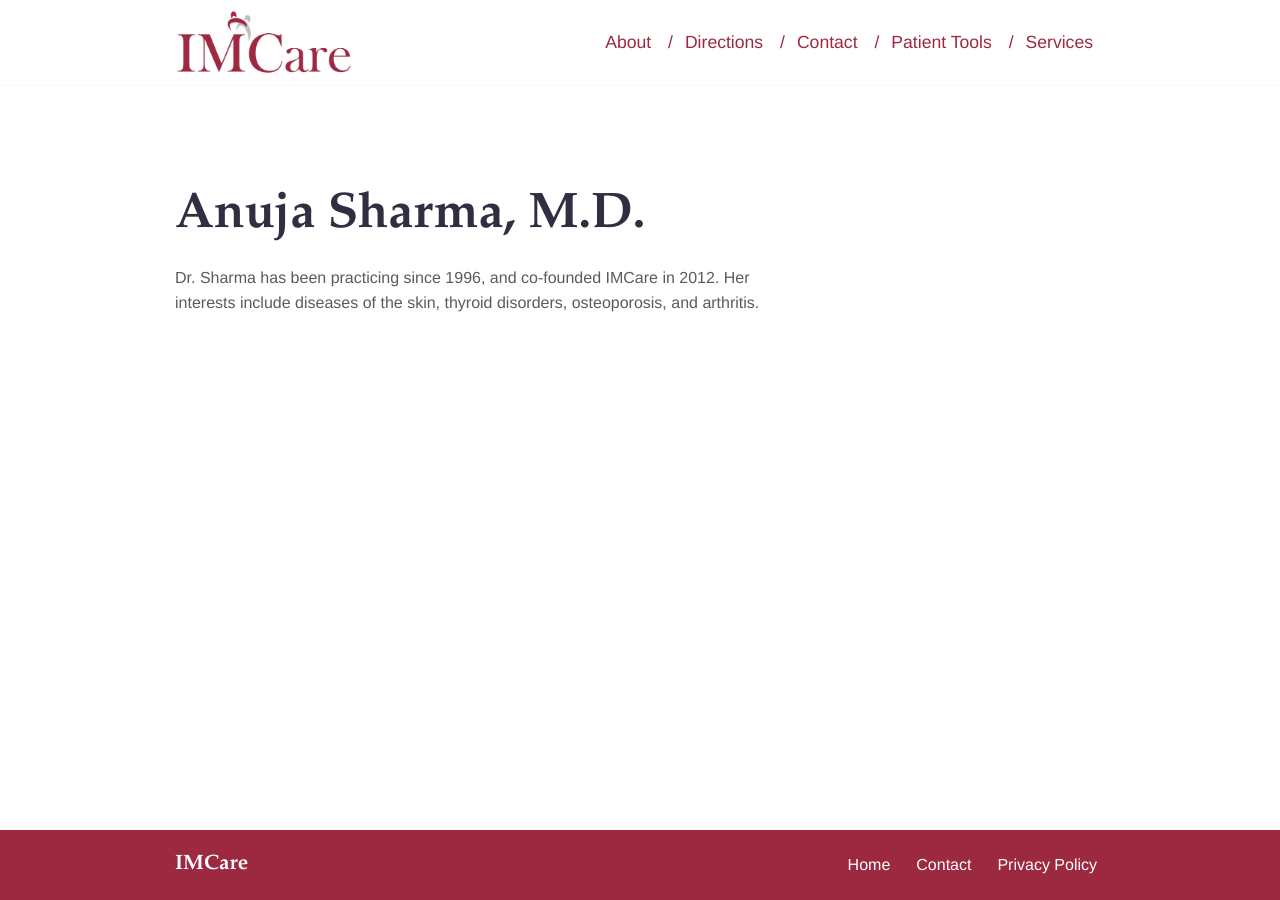
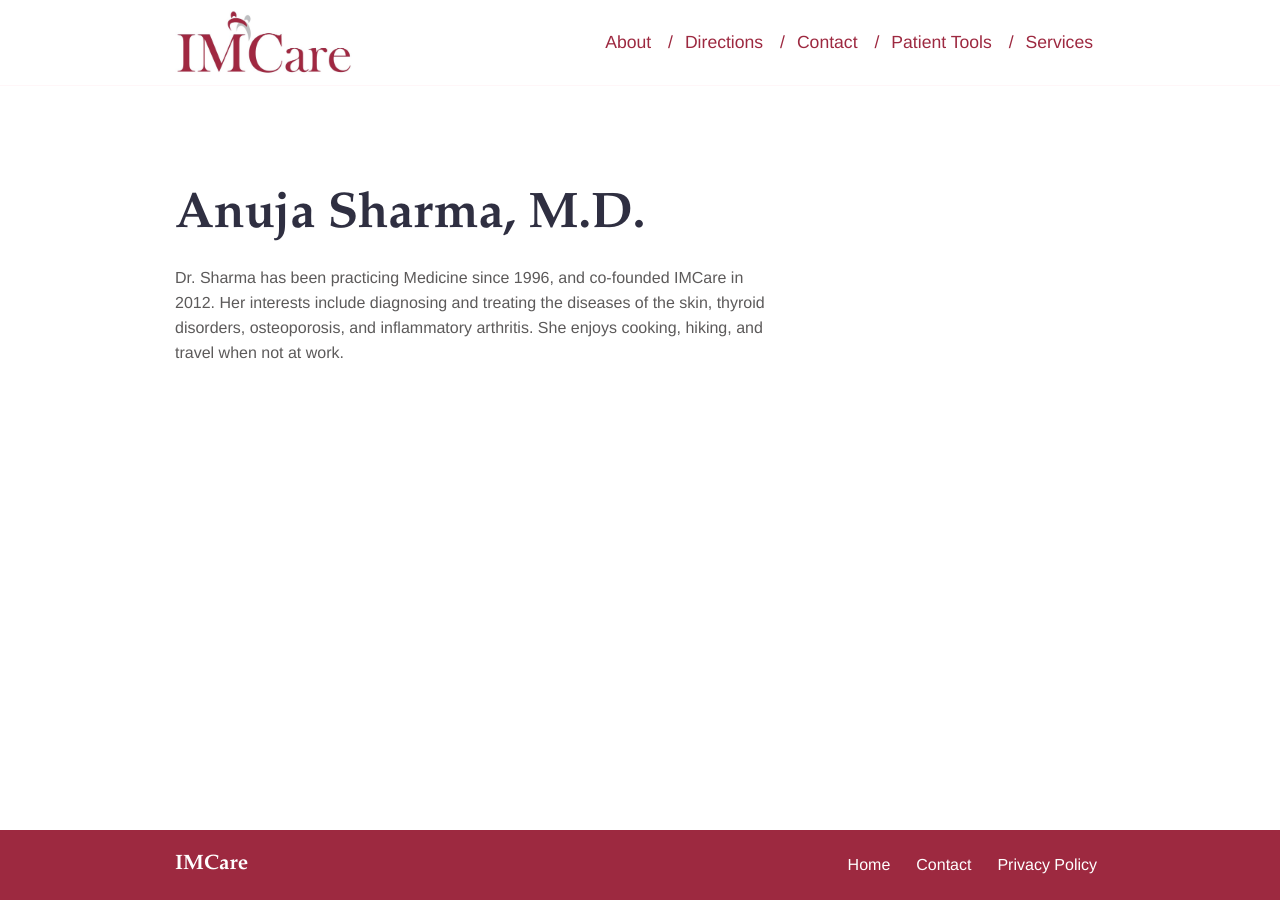
Before and after one commit to imcare-canada/imcare-canada.github.io, a Jekyll site: the page built from _team/anuja-sharma.md, in a window 1280 px wide. Built offline with Jekyll 4.4.1, drawn with Linux system fonts in a browser that asks for light colours.

Commit message:
Anuja update and home page typo

```diff
--- a/_team/anuja-sharma.md
+++ b/_team/anuja-sharma.md
@@ -6,4 +6,4 @@ promoted: true
 weight: 2
 ---
 
-Dr. Sharma has been practicing since 1996, and co-founded IMCare in 2012. Her interests include diseases of the skin, thyroid disorders, osteoporosis, and arthritis.
+Dr. Sharma has been practicing Medicine since 1996, and co-founded IMCare in 2012. Her interests include diagnosing and treating the diseases of the skin, thyroid disorders, osteoporosis, and inflammatory arthritis. She enjoys cooking, hiking, and travel when not at work.
```
Also changed, not shown: index.md (+1 -1 lines), services.md (+2 -0 lines).
